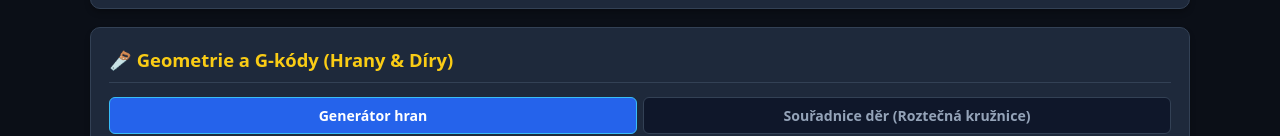
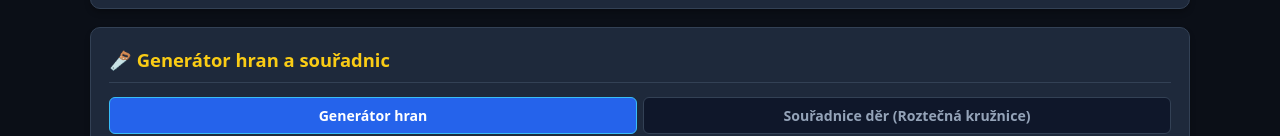
Before and after one commit to Ladik12345/CNC_Kalkulacka_Beta, a plain HTML site: page index.html in a window 1280 px wide. Shown: the part 449-585 px from the top of the page. Drawn offline with Linux system fonts and the light colour scheme.

Commit message:
Update index.html

```diff
--- a/index.html
+++ b/index.html
@@ -357,7 +357,7 @@
 
   <!-- 2. GEOMETRIE A G-KÓDY (SLOUČENÉ: GENERÁTOR HRAN + SOUŘADNICE DĚR) -->
   <div class="card">
-    <h2>🪚 Geometrie a G-kódy (Hrany & Díry)</h2>
+    <h2>🪚 Generátor hran a souřadnic</h2>
 
     <div class="din-toggle">
       <button id="tab_btn_edges" class="active" onclick="switchGeoTab('edges')">Generátor hran</button>
```
